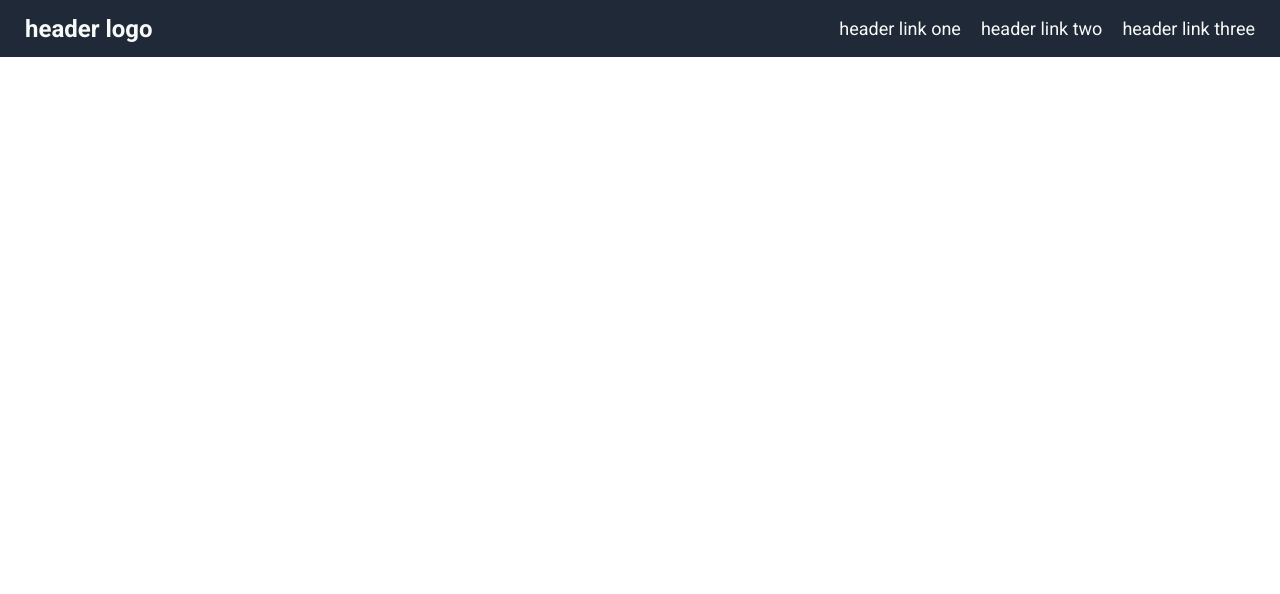
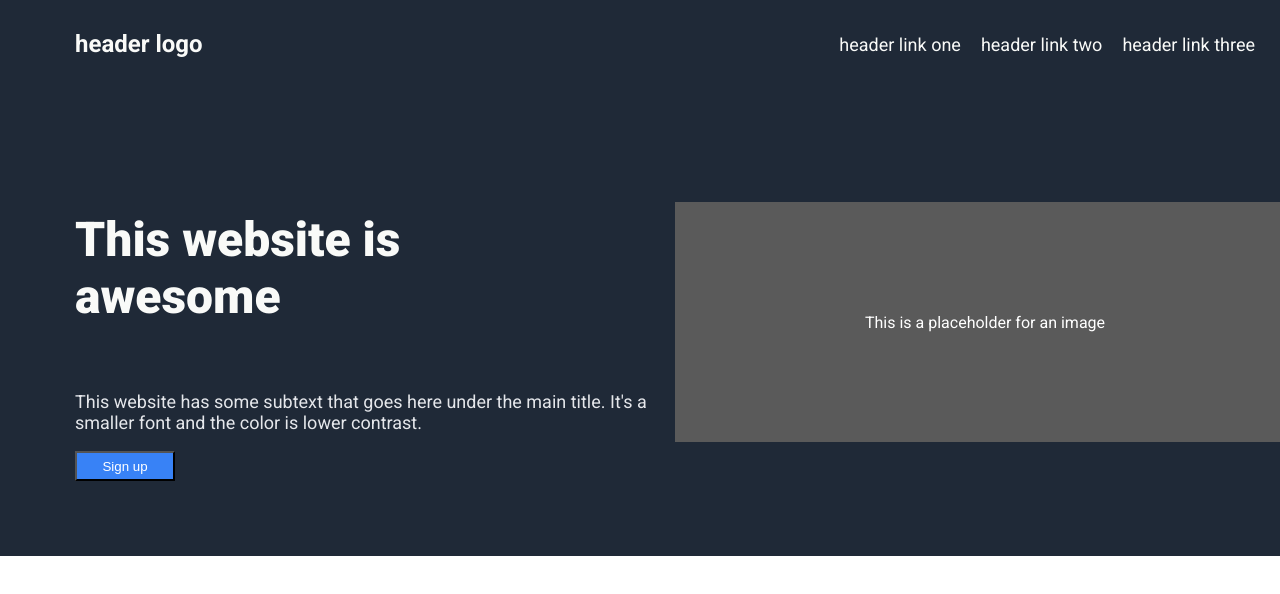
Before and after one commit to Mordhurl/projetoDeepSupz, a plain HTML site: page index.html in a window 1280 px wide. Drawn offline with Linux system fonts and the light colour scheme.

Commit message:
Second step
Created and styled the hero section (need to change
the space between the main text and other text)

```diff
--- a/index.html
+++ b/index.html
@@ -21,6 +21,28 @@
         </ul>
     </div>
    </div>
+
+   <div class="hero">
+        <div class="hero-left">
+            <div class="hero-texts">
+                <div class="primary-text">
+                    <p>This website is awesome</p>
+                </div>
+                <div class="secondary-text">
+                    <p>This website has some subtext that goes here under the main title. It's a smaller font and the color is lower contrast.</p>
+                </div>
+            </div>
+            <div class="sign-button">
+                <button>Sign up</button>
+            </div>
+        </div>
+       <div class="hero-right">
+            <div class="placeholder">
+                <p>This is a placeholder for an image</p>
+            </div>
+       </div>
+   </div>
+
 </body>
 
 </html>
--- a/style.css
+++ b/style.css
@@ -17,7 +17,7 @@ body{
 .left-header{
     color: #f9faf8;
     font-size: 24px;
-    padding: 0px 25px;
+    padding: 30px 75px;
     font-weight: bold;
 }
 
@@ -32,3 +32,49 @@ ul{
     list-style: none;
     gap: 20px;
 }
+
+.hero{
+    background-color: #1f2937;
+}
+
+.primary-text{
+    font-size: 48px;
+    color: #f9faf8;
+    font-weight: 900;
+    width: 400px;
+}
+
+.secondary-text{
+    font-size: 18px;
+    color: #e5e7eb;
+    width: 600px;
+}
+
+.hero-texts{
+    display: flex;
+    flex-direction: column;
+}
+
+.hero{
+    display: flex;
+    justify-content: space-around;
+    align-items: center;
+    padding: 75px;
+}
+
+.placeholder{
+    display: flex;
+    justify-content: center;
+    align-items: center;
+    color: white;
+    background-color: #5a5a5a;
+    width: 620px;
+    height: 240px;
+}
+
+button{
+    color: white;
+    background-color: #3882f6;
+    width: 100px;
+    height: 30px;
+}
```
